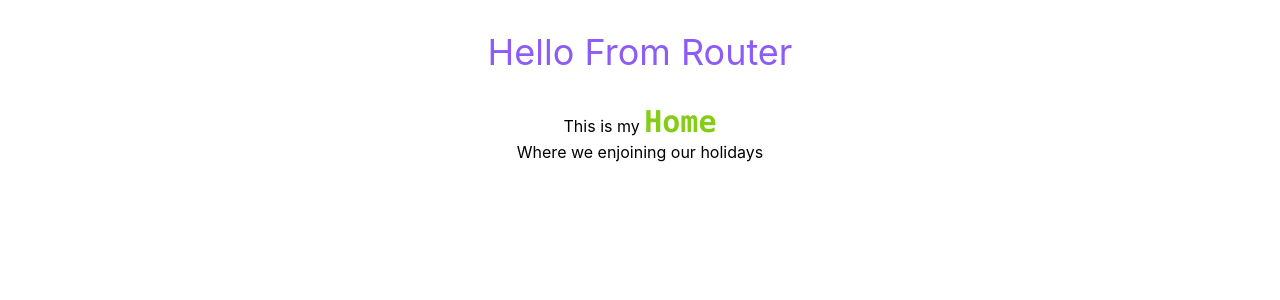
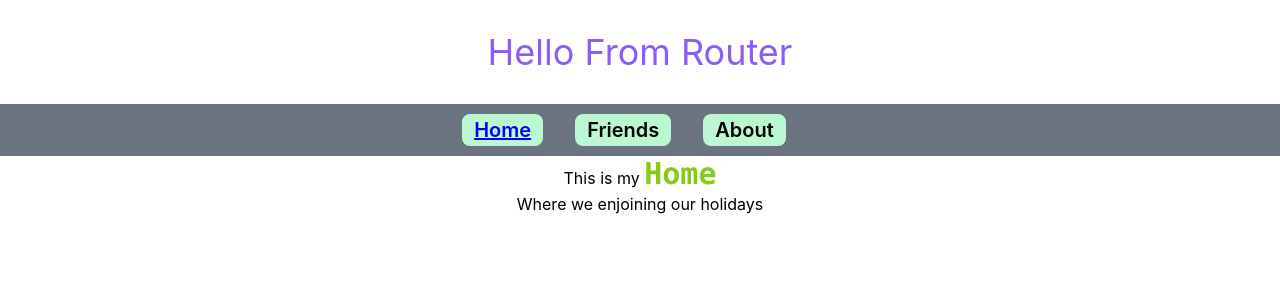
Before and after one commit to frsiam/react-router-basic, a React (Create React App) app: page / in a window 1280 px wide. Shown: the top 300 px of the page. Built offline with nearby package versions, Linux system fonts and the light colour scheme.

Commit message:
react route path is active when it is true

```diff
--- a/src/App.js
+++ b/src/App.js
@@ -2,13 +2,14 @@ import { Route, Routes } from 'react-router-dom';
 import './App.css';
 import About from './components/About/About';
 import Friends from './components/Friends/Friends';
+import Header from './components/Header/Header';
 import Home from './components/Home/Home';
 import NotFound from './components/NotFound/NotFound';
 
 function App() {
   return (
     <div className="App">
-      <h1 className='text-4xl my-8 text-violet-500'>Hello From Router</h1>
+      <Header></Header>
       <Routes>
         <Route path='/' element={<Home/>}></Route>
         <Route path='about' element={<About></About>}></Route>
--- /dev/null
+++ b/src/components/CustomLink/CustomLink.js
@@ -0,0 +1,21 @@
+import React from 'react';
+import { Link, useMatch, useResolvedPath } from 'react-router-dom';
+
+function CustomLink({ children, to, ...props }) {
+    let resolved = useResolvedPath(to);
+    let match = useMatch({ path: resolved.pathname, end: true });
+
+    return (
+      <div>
+        <Link
+          style={{ color: match ? 'blue': 'black', textDecoration: match ? "underline" : "none" }}
+          to={to}
+          {...props}
+        >
+          {children}
+        </Link>
+      </div>
+    );
+  }
+
+export default CustomLink;
--- /dev/null
+++ b/src/components/Header/Header.js
@@ -0,0 +1,17 @@
+import React from 'react';
+import CustomLink from '../CustomLink/CustomLink';
+
+const Header = () => {
+    return (
+        <div>
+            <h1 className='text-4xl my-8 text-violet-500'>Hello From Router</h1>
+            <nav className='bg-gray-500 py-3 flex justify-center'>
+                <CustomLink to='/' className='mr-8 text-orange-400 font-semibold hover:text-purple-700 text-xl bg-green-200 px-3 py-1 rounded-lg'>Home</CustomLink>
+                <CustomLink to='/friends' className='mr-8 text-orange-400 font-semibold hover:text-purple-700 text-xl bg-green-200 px-3 py-1 rounded-lg'>Friends</CustomLink>
+                <CustomLink to='/about' className='mr-8 text-orange-400 font-semibold hover:text-purple-700 text-xl bg-green-200 px-3 py-1 rounded-lg'>About</CustomLink>
+            </nav>
+        </div>
+    );
+};
+
+export default Header;
--- a/src/components/SingleFriends/Friend.js
+++ b/src/components/SingleFriends/Friend.js
@@ -1,11 +1,17 @@
 import React from 'react';
+import { useNavigate } from 'react-router-dom';
 
 const Friend = (props) => {
     const {name,username, id} = props.friend
+    const navigate = useNavigate()
+    const showFriendDetail = () => {
+        const path = `/friend/${id}`
+        navigate(path)
+    }
     return (
         <div className='my-8'>
             <h1 className='text-2xl font-semibold my-4'>Name: {name}</h1>
-            <button className='bg-blue-400 hover:bg-blue-800 hover:text-yellow-200 px-6 py-2 rounded-lg font-serif font-semibold'>{username} <span className='text-yellow-300 ml-2'>{id}</span></button>
+            <button onClick={showFriendDetail} className='bg-blue-400 hover:bg-blue-800 hover:text-yellow-200 px-6 py-2 rounded-lg font-serif font-semibold'>{username} <span className='text-yellow-300 ml-2'>{id}</span></button>
         </div>
     );
 };
```
